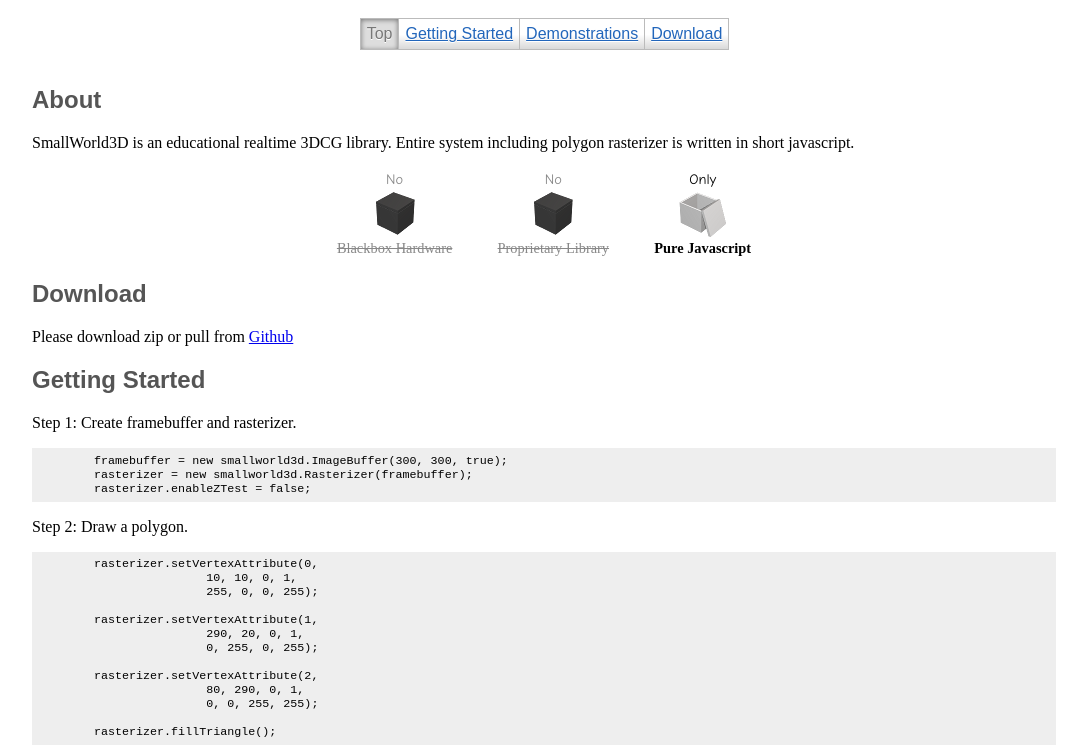
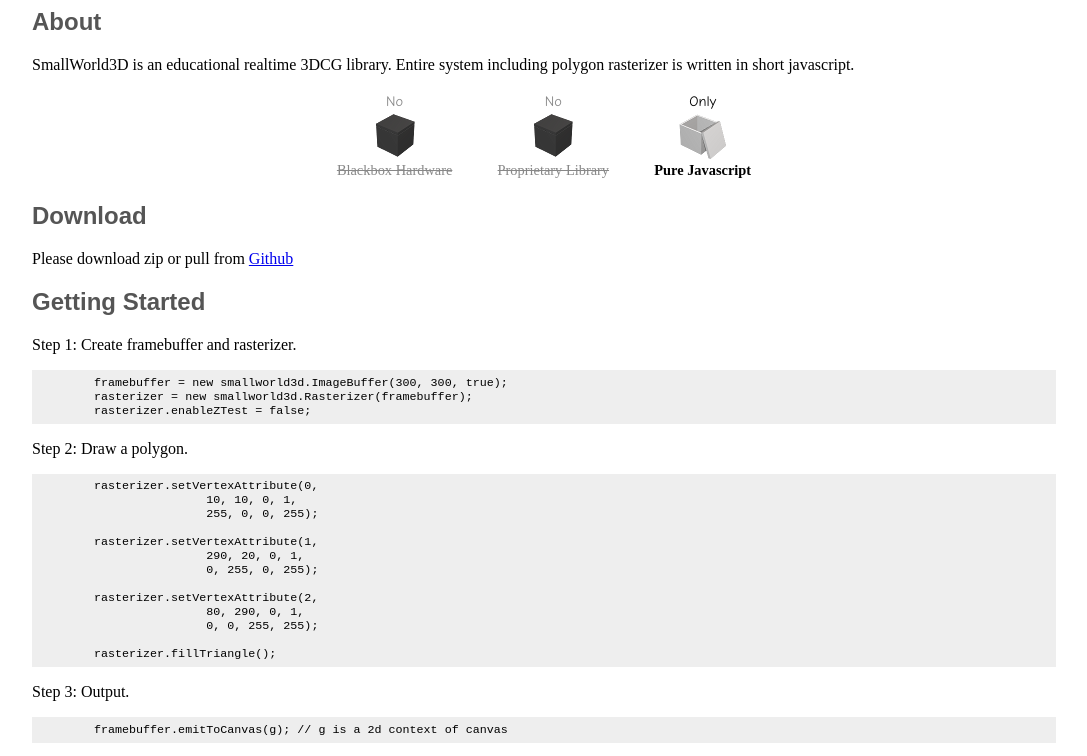
Before and after one commit to gyuque/gyuque.github.com, a plain HTML site: page SmallWorld3D/index.html in a window 1280 px wide. Shown: the part 133-889 px from the top of the page, without its empty margins (96-1183 px from the left). Drawn offline with Linux system fonts and the light colour scheme.

Commit message:
Removed navigation (temp)

```diff
--- a/SmallWorld3D/index.html
+++ b/SmallWorld3D/index.html
@@ -8,7 +8,7 @@
 	<h1><img src="images/sw3dlogo.png" alt="SmallWorld3D"></h1>
 	<p class="lead">The White Box of 3D Programming</p>
 
-	<div id="top-nav">
+	<!--div id="top-nav">
 		<ul class="page-nav">
 			<li class="here">
 			Top</li><li>
@@ -16,7 +16,7 @@
 			<a href="demos.html">Demonstrations</a></li><li>
 			<a href="https://github.com/gyuque/sw3d">Download</a></li>
 		</ul>
-	</div>
+	</div-->
 
 	<h2>About</h2>
 	<p>SmallWorld3D is an educational realtime 3DCG library. Entire system including polygon rasterizer is written in short javascript.</p>
```
